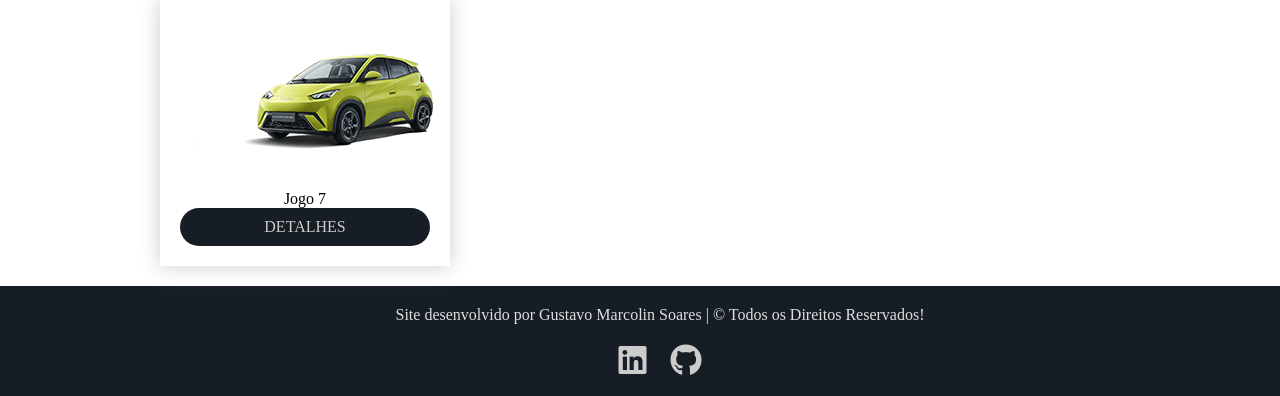
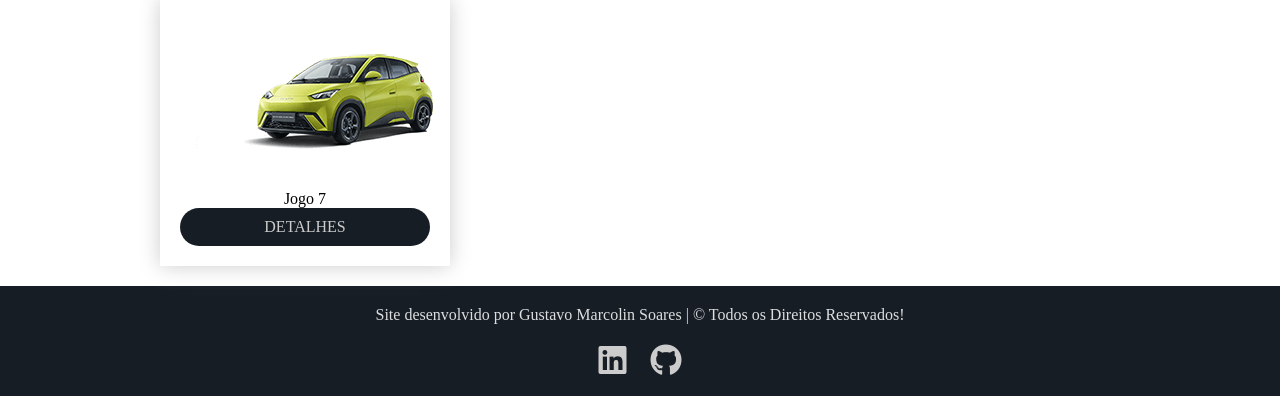
Before and after one commit to Gust4av0/Projeto-Final-M-dulo2, a PHP site: page / in a window 1280 px wide. Shown: the part 782-1178 px from the top of the page. Run offline with PHP 8.4, Linux system fonts and the light colour scheme.

Commit message:
Retirando width footer

```diff
--- a/site/css/style.css
+++ b/site/css/style.css
@@ -58,7 +58,6 @@
   color: #DCDEDF;
   padding: 20px;
   bottom: 0;
-  width: 100%;
 }
 .footer p {
   padding-bottom: 20px;
--- a/site/css/style.scss
+++ b/site/css/style.scss
@@ -71,7 +71,6 @@ $corFonte: #DCDEDF;
     color: $corFonte;
     padding: 20px;
     bottom: 0;
-    width: 100%;
     p {
         padding-bottom: 20px;
     }
```
Also changed, not shown: 1 other file.
